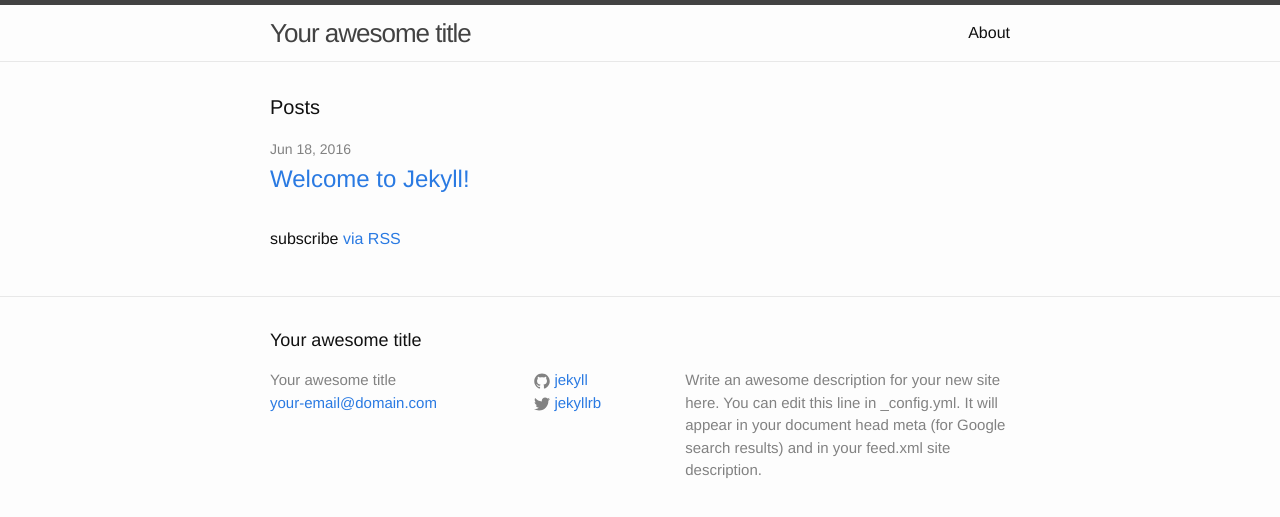
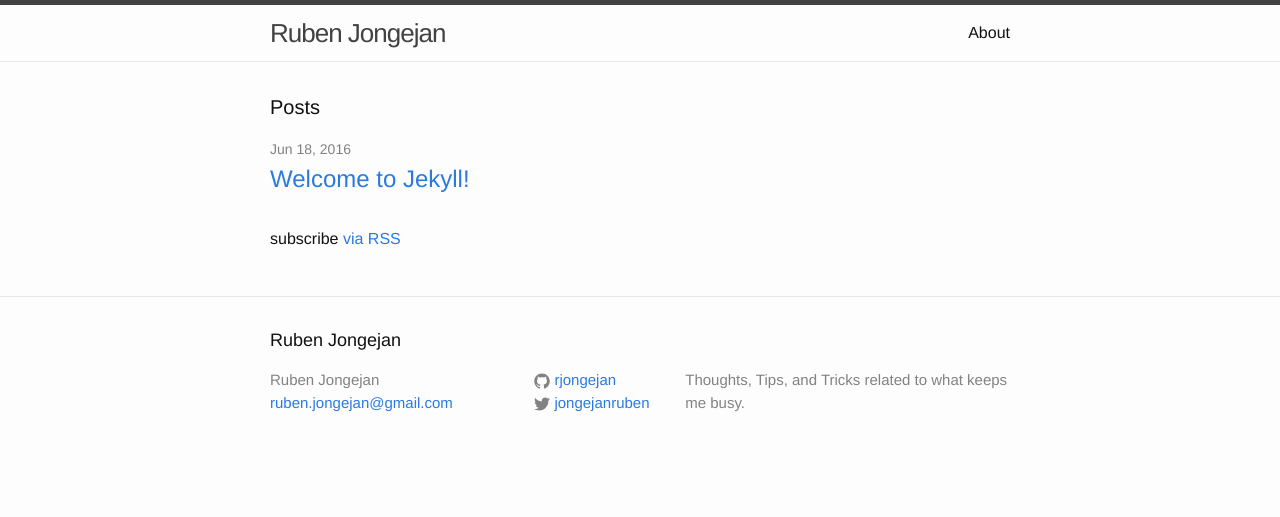
Before and after one commit to rvben/rvben.github.io, a Jekyll site: the page built from index.html, in a window 1280 px wide. Shown: the top 517 px of the page. Built offline with Jekyll 4.4.1, drawn with Linux system fonts in a browser that asks for light colours.

Commit message:
First changes: Name and Description

```diff
--- a/_config.yml
+++ b/_config.yml
@@ -6,16 +6,14 @@
 # 'jekyll serve'. If you change this file, please restart the server process.
 
 # Site settings
-title: Your awesome title
-email: your-email@domain.com
+title: Ruben Jongejan
+email: ruben.jongejan@gmail.com
 description: > # this means to ignore newlines until "baseurl:"
-  Write an awesome description for your new site here. You can edit this
-  line in _config.yml. It will appear in your document head meta (for
-  Google search results) and in your feed.xml site description.
+  Thoughts, Tips, and Tricks related to what keeps me busy.
 baseurl: "" # the subpath of your site, e.g. /blog
-url: "http://yourdomain.com" # the base hostname & protocol for your site
-twitter_username: jekyllrb
-github_username:  jekyll
+url: "http://www.rubenjongejan.nl" # the base hostname & protocol for your site
+twitter_username: jongejanruben
+github_username:  rjongejan
 
 # Build settings
 markdown: kramdown
```
